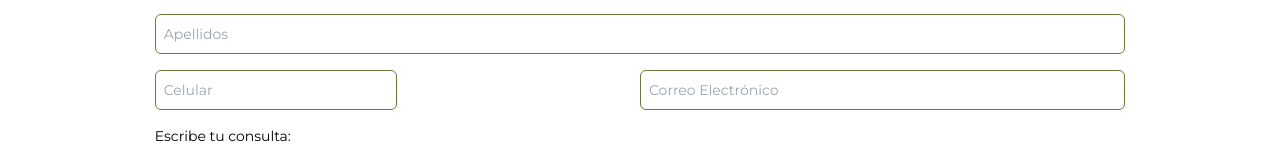
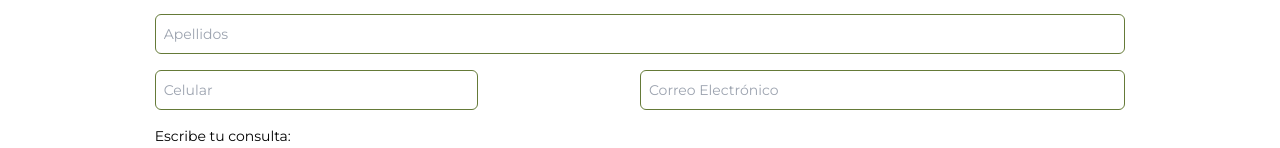
Before and after one commit to Jhosselyn11/OasisAndinoJhimy, a website: page src/index.html in a window 1280 px wide. Shown: the part 2594-2742 px from the top of the page. Drawn offline with Linux system fonts and the light colour scheme; a web font is replaced by a local one.

Commit message:
cabio de tamaño al formulario

```diff
--- a/src/index.html
+++ b/src/index.html
@@ -275,7 +275,7 @@
 
         <div class=" pb-5">
             <div class="flex flex-row justify-between mb-4">
-                <input class="form-control rounded-md w-1/4 lg:h-10 md:h-9 sm:h-8 xs:h-7 p-2 border border-primaryy" type="text" placeholder="Celular"></input>
+                <input class="form-control rounded-md w-1/3 lg:h-10 md:h-9 sm:h-8 xs:h-7 p-2 border border-primaryy" type="text" placeholder="Celular"></input>
                 <input class="form-control rounded-md w-1/2 lg:h-10 md:h-9 sm:h-8 xs:h-7 p-2 border border-primaryy" type="text" placeholder="Correo Electrónico"></input>
             </div>
 
```
Also changed, not shown: src/output.css.
